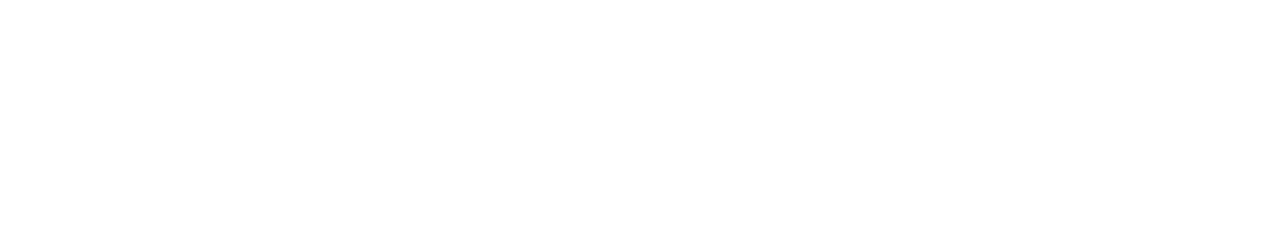
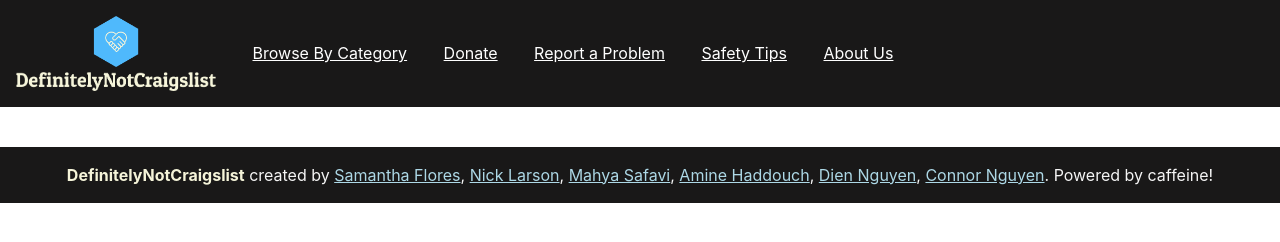
Before and after one commit to nick-larson32/DefinitelyNotCraigslist, a website: page public/categories/food.html in a window 1280 px wide. Drawn offline with nearby package versions, Linux system fonts and the light colour scheme; no server answers.

Commit message:
added base template for categorie html pages

```diff
--- a/public/categories/electronics.html
+++ b/public/categories/electronics.html
@@ -0,0 +1,75 @@
+<!DOCTYPE html>
+<html>
+
+<head>
+  <meta charset="utf-8" />
+  <meta http-equiv="X-UA-Compatible" content="IE=edge">
+  <title>DefinitelyNotCraigslist | Electronics</title>
+  <meta name="viewport" content="width=device-width, initial-scale=1">
+  <link rel="stylesheet" href="../assets/css/reset.css">
+  <link rel="stylesheet" type="text/css" media="screen"
+    href="https://cdnjs.cloudflare.com/ajax/libs/bulma/0.7.5/css/bulma.css" />
+  <link rel="stylesheet" href="https://unpkg.com/purecss@1.0.0/build/pure-min.css"
+    integrity="sha384-nn4HPE8lTHyVtfCBi5yW9d20FjT8BJwUXyWZT9InLYax14RDjBj46LmSztkmNP9w" crossorigin="anonymous">
+  <link rel="stylesheet" href="https://unpkg.com/purecss@1.0.0/build/base-min.css">
+  <link rel="stylesheet" href="../assets/css/browse.css">
+</head>
+
+<body>
+  <!-- Menu -->
+  <div class="custom-menu-wrapper">
+    <div class="pure-menu custom-menu custom-menu-top">
+      <a class="pure-menu-heading" href="../index.html">
+        <img class="logo" src="../assets/images/app-logo/logo_transparent2.png">
+        <img class="logo-text" src="../assets/images/app-logo/logo-text.png">
+      </a>
+      <a href="#" class="custom-menu-toggle" id="toggle"><s class="bar"></s><s class="bar"></s></a>
+    </div>
+    <div class="pure-menu pure-menu-horizontal pure-menu-scrollable custom-menu custom-menu-bottom custom-menu-tucked"
+      id="tuckedMenu">
+      <div class="custom-menu-screen"></div>
+      <ul class="pure-menu-list">
+        <li class="pure-menu-item"><a href="../browse.html" class="pure-menu-link">
+            <p class="menu-text">Browse By Category</p>
+          </a></li>
+        <li class="pure-menu-item"><a href="#" class="pure-menu-link">
+            <p class="menu-text">Donate</p>
+          </a></li>
+        <li class="pure-menu-item"><a href="#" class="pure-menu-link">
+            <p class="menu-text">Report a Problem</p>
+          </a></li>
+        <li class="pure-menu-item"><a href="../safety.html" class="pure-menu-link">
+            <p class="menu-text">Safety Tips</p>
+          </a></li>
+        <li class="pure-menu-item"><a href="../about.html" class="pure-menu-link">
+            <p class="menu-text">About Us</p>
+          </a></li>
+      </ul>
+    </div>
+  </div>
+
+  <div class="electronicsDiv"></div>
+
+  <!-- Footer -->
+  <footer class="footer">
+    <div class="content has-text-centered">
+      <p class="footer-text">
+        <strong>DefinitelyNotCraigslist</strong> created by <a class="footer-link"
+          href="https://github.com/SPFlores">Samantha Flores</a>, <a class="footer-link"
+          href="https://github.com/Pandapoc">Nick Larson</a>, <a class="footer-link"
+          href="https://github.com/safavis">Mahya Safavi</a>, <a class="footer-link"
+          href="https://github.com/aminehdhd">Amine Haddouch</a>, <a class="footer-link"
+          href="https://github.com/diennguyen90">Dien Nguyen</a>, <a class="footer-link"
+          href="https://github.com/cdkedits">Connor Nguyen</a>. Powered by caffeine!
+      </p>
+    </div>
+  </footer>
+
+  <!-- Link to use icons w/ Bulma: -->
+  <script defer src="https://use.fontawesome.com/releases/v5.3.1/js/all.js"></script>
+  <!-- Pure js -->
+  <script src="../assets/js/puremenu.js"></script>
+  <script src="../assets/js/category.js/clothes.js"></script>
+</body>
+
+</html>
--- a/public/categories/food.html
+++ b/public/categories/food.html
@@ -0,0 +1,75 @@
+<!DOCTYPE html>
+<html>
+
+<head>
+  <meta charset="utf-8" />
+  <meta http-equiv="X-UA-Compatible" content="IE=edge">
+  <title>DefinitelyNotCraigslist | Food</title>
+  <meta name="viewport" content="width=device-width, initial-scale=1">
+  <link rel="stylesheet" href="../assets/css/reset.css">
+  <link rel="stylesheet" type="text/css" media="screen"
+    href="https://cdnjs.cloudflare.com/ajax/libs/bulma/0.7.5/css/bulma.css" />
+  <link rel="stylesheet" href="https://unpkg.com/purecss@1.0.0/build/pure-min.css"
+    integrity="sha384-nn4HPE8lTHyVtfCBi5yW9d20FjT8BJwUXyWZT9InLYax14RDjBj46LmSztkmNP9w" crossorigin="anonymous">
+  <link rel="stylesheet" href="https://unpkg.com/purecss@1.0.0/build/base-min.css">
+  <link rel="stylesheet" href="../assets/css/browse.css">
+</head>
+
+<body>
+  <!-- Menu -->
+  <div class="custom-menu-wrapper">
+    <div class="pure-menu custom-menu custom-menu-top">
+      <a class="pure-menu-heading" href="../index.html">
+        <img class="logo" src="../assets/images/app-logo/logo_transparent2.png">
+        <img class="logo-text" src="../assets/images/app-logo/logo-text.png">
+      </a>
+      <a href="#" class="custom-menu-toggle" id="toggle"><s class="bar"></s><s class="bar"></s></a>
+    </div>
+    <div class="pure-menu pure-menu-horizontal pure-menu-scrollable custom-menu custom-menu-bottom custom-menu-tucked"
+      id="tuckedMenu">
+      <div class="custom-menu-screen"></div>
+      <ul class="pure-menu-list">
+        <li class="pure-menu-item"><a href="../browse.html" class="pure-menu-link">
+            <p class="menu-text">Browse By Category</p>
+          </a></li>
+        <li class="pure-menu-item"><a href="#" class="pure-menu-link">
+            <p class="menu-text">Donate</p>
+          </a></li>
+        <li class="pure-menu-item"><a href="#" class="pure-menu-link">
+            <p class="menu-text">Report a Problem</p>
+          </a></li>
+        <li class="pure-menu-item"><a href="../safety.html" class="pure-menu-link">
+            <p class="menu-text">Safety Tips</p>
+          </a></li>
+        <li class="pure-menu-item"><a href="../about.html" class="pure-menu-link">
+            <p class="menu-text">About Us</p>
+          </a></li>
+      </ul>
+    </div>
+  </div>
+
+  <div class="foodDiv"></div>
+
+  <!-- Footer -->
+  <footer class="footer">
+    <div class="content has-text-centered">
+      <p class="footer-text">
+        <strong>DefinitelyNotCraigslist</strong> created by <a class="footer-link"
+          href="https://github.com/SPFlores">Samantha Flores</a>, <a class="footer-link"
+          href="https://github.com/Pandapoc">Nick Larson</a>, <a class="footer-link"
+          href="https://github.com/safavis">Mahya Safavi</a>, <a class="footer-link"
+          href="https://github.com/aminehdhd">Amine Haddouch</a>, <a class="footer-link"
+          href="https://github.com/diennguyen90">Dien Nguyen</a>, <a class="footer-link"
+          href="https://github.com/cdkedits">Connor Nguyen</a>. Powered by caffeine!
+      </p>
+    </div>
+  </footer>
+
+  <!-- Link to use icons w/ Bulma: -->
+  <script defer src="https://use.fontawesome.com/releases/v5.3.1/js/all.js"></script>
+  <!-- Pure js -->
+  <script src="../assets/js/puremenu.js"></script>
+  <script src="../assets/js/category.js/clothes.js"></script>
+</body>
+
+</html>
```
Also changed, not shown: public/categories/clothes.html (+1 -1 lines), public/categories/furniture.html (+75 -0 lines), public/categories/kitchenware.html (+75 -0 lines), public/categories/misc.html (+75 -0 lines), public/categories/toys.html (+75 -0 lines).
